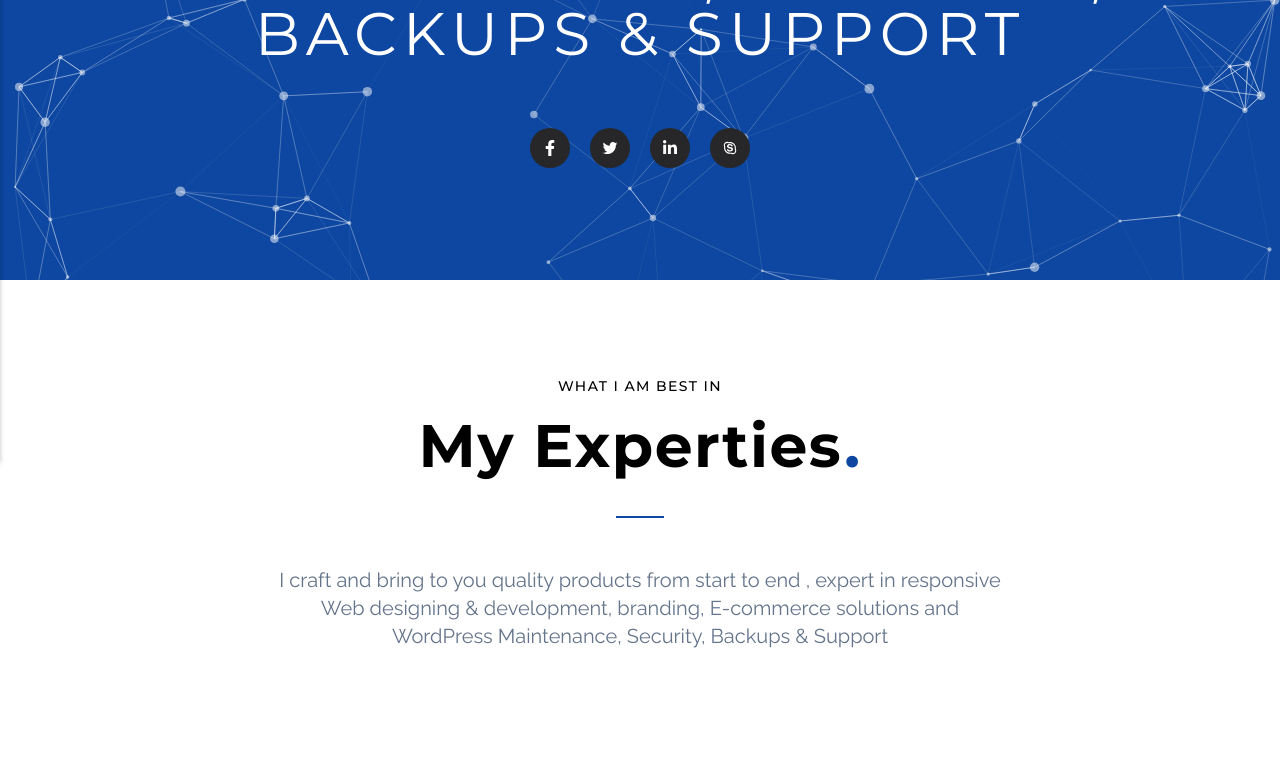
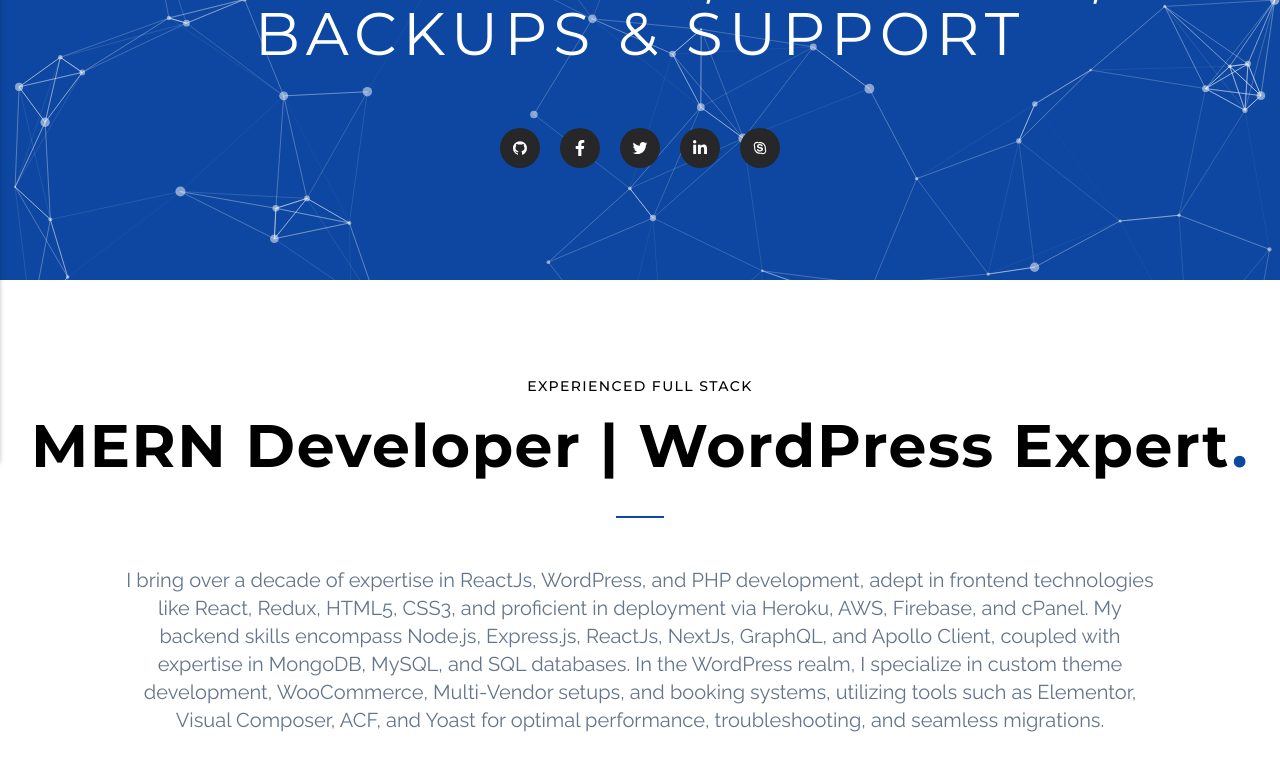
Before and after one commit to mufaqar/mi-web, a Next.js app: page / in a window 1280 px wide. Shown: the part 340-1109 px from the top of the page. Built offline with nearby package versions, Linux system fonts and the light colour scheme.

Commit message:
soocials

```diff
--- a/components/Banner.js
+++ b/components/Banner.js
@@ -3,6 +3,8 @@
 import { IoLogoTwitter } from 'react-icons/io';
 import { FaLinkedinIn } from 'react-icons/fa';
 import { AiOutlineSkype } from 'react-icons/ai';
+import { AiOutlineGithub } from 'react-icons/ai';
+
 
 // Import Swiper React components
 import { Swiper, SwiperSlide } from "swiper/react";
@@ -72,10 +74,12 @@
             </Swiper>
           </div>
           <ul className='flex space-x-5 mt-5'>
-            <li className='bg-zinc-800 hover:bg-customPink p-3 rounded-full transition duration-500'><Link href="#"><FaFacebookF className='text-white' /></Link></li>
-            <li className='bg-zinc-800 hover:bg-customPink p-3 rounded-full transition duration-500'><Link href="#"><IoLogoTwitter className='text-white' /></Link></li>
-            <li className='bg-zinc-800 hover:bg-customPink p-3 rounded-full transition duration-500'><Link href="#"><FaLinkedinIn className='text-white' /></Link></li>
-            <li className='bg-zinc-800 hover:bg-customPink p-3 rounded-full transition duration-500'><Link href="#"><AiOutlineSkype className='text-white' /></Link></li>
+          <li className='bg-zinc-800 hover:bg-customPink p-3 rounded-full transition duration-500'><Link href="http://github.com/mufaqar"><AiOutlineGithub className='text-white' /></Link></li>
+
+           <li className='bg-zinc-800 hover:bg-customPink p-3 rounded-full transition duration-500'><Link href="https://www.facebook.com/mufaqar"><FaFacebookF className='text-white' /></Link></li>
+            <li className='bg-zinc-800 hover:bg-customPink p-3 rounded-full transition duration-500'><Link href="https://twitter.com/mufaqar"><IoLogoTwitter className='text-white' /></Link></li>
+            <li className='bg-zinc-800 hover:bg-customPink p-3 rounded-full transition duration-500'><Link href="https://www.linkedin.com/in/mufaqar"><FaLinkedinIn className='text-white' /></Link></li>
+            <li className='bg-zinc-800 hover:bg-customPink p-3 rounded-full transition duration-500'><Link href="https://join.skype.com/invite/M0ilv0J1egAb"><AiOutlineSkype className='text-white' /></Link></li>
           </ul>
         </div>
         <Particles
--- a/components/footer.js
+++ b/components/footer.js
@@ -4,6 +4,7 @@
 import { IoLogoTwitter } from 'react-icons/io';
 import { FaLinkedinIn } from 'react-icons/fa';
 import { AiOutlineSkype } from 'react-icons/ai';
+import { AiOutlineGithub } from 'react-icons/ai';
 
 
 export default function Footer() {
@@ -19,7 +20,8 @@
                     </div>
                     <div className='w-full flex px-4 items-center md:justify-end justify-center'>
                         <ul className='flex my-2 space-x-5'>
-                            <li className=''><Link href="https://www.facebook.com/mufaqar"><FaFacebookF className='text-slate-500 hover:text-customPink transition-all duration-200' /></Link></li>
+                             <li className=''><Link href="http://github.com/mufaqar"><AiOutlineGithub className='text-slate-500 hover:text-customPink transition-all duration-200' /></Link></li>
+                             <li className=''><Link href="https://www.facebook.com/mufaqar"><FaFacebookF className='text-slate-500 hover:text-customPink transition-all duration-200' /></Link></li>
                             <li className=''><Link href="https://twitter.com/mufaqar"><IoLogoTwitter className='text-slate-500 hover:text-customPink transition-all duration-200' /></Link></li>
                             <li className=''><Link href="https://www.linkedin.com/in/mufaqar"><FaLinkedinIn className='text-slate-500 hover:text-customPink transition-all duration-200' /></Link></li>
                             <li className=''><Link href="https://join.skype.com/invite/M0ilv0J1egAb"><AiOutlineSkype className='text-slate-500 hover:text-customPink transition-all duration-200' /></Link></li>
--- a/components/story.js
+++ b/components/story.js
@@ -36,7 +36,7 @@
             <motion.h6
               variants={fadeUp}
               className="mt-2 text-center h3">
-              Line of Code
+              Lines of Code
             </motion.h6>
           </div>
           <div className="border-t-[1px] border-r-[1px] border-gray-300">
--- a/pages/index.js
+++ b/pages/index.js
@@ -32,20 +32,23 @@
             <motion.h4
               variants={fadeUp}
               className="text-sm tracking-widest font-medium uppercase stroke-black ">
-              WHAT I AM BEST IN
+            Experienced Full Stack
             </motion.h4>
             <motion.h2
               variants={fadeUp}
               className="after:content-['.'] after:ml-0.5 after:text-customPink md:text-6xl text-4xl leading-7 font-bold tracking-wide mt-5 font-Montserrat">
-              My Experties
+             MERN Developer | WordPress Expert
+
             </motion.h2>
             <motion.hr variants={scaleUp} className="border-b border-customPink w-12 mt-10"></motion.hr>
           </div>
           <motion.div
             variants={fadeUp}
-            className="text-center py-6 px-4 md:w-[760px] w-auto mx-auto">
-            <p className="text-xl text-slate-500 ">I craft and bring to you quality products from start to end , expert in responsive Web designing & development, branding, E-commerce solutions and WordPress Maintenance, Security, Backups & Support</p>
+            className="text-center py-6 px-4 md:w-[1080px] w-auto mx-auto">
+            <p className="text-xl text-slate-500 ">I bring over a decade of expertise in ReactJs, WordPress, and PHP development, adept in frontend technologies like React, Redux, HTML5, CSS3, and proficient in deployment via Heroku, AWS, Firebase, and cPanel. My backend skills encompass Node.js, Express.js, ReactJs, NextJs, GraphQL, and Apollo Client, coupled with expertise in MongoDB, MySQL, and SQL databases. In the WordPress realm, I specialize in custom theme development, WooCommerce, Multi-Vendor setups, and booking systems, utilizing tools such as Elementor, Visual Composer, ACF, and Yoast for optimal performance, troubleshooting, and seamless migrations.</p>
           </motion.div>
+
+
         </div>
       </motion.section>
       <motion.section
```
